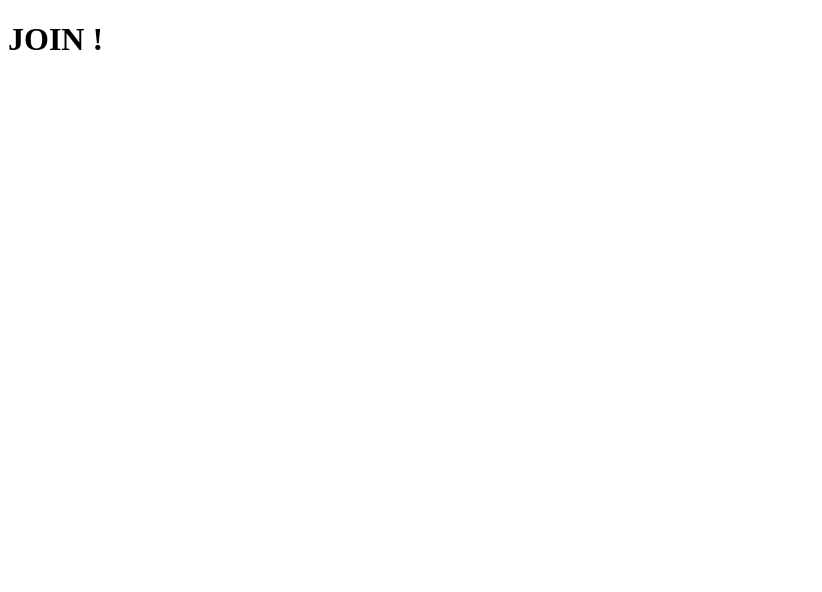
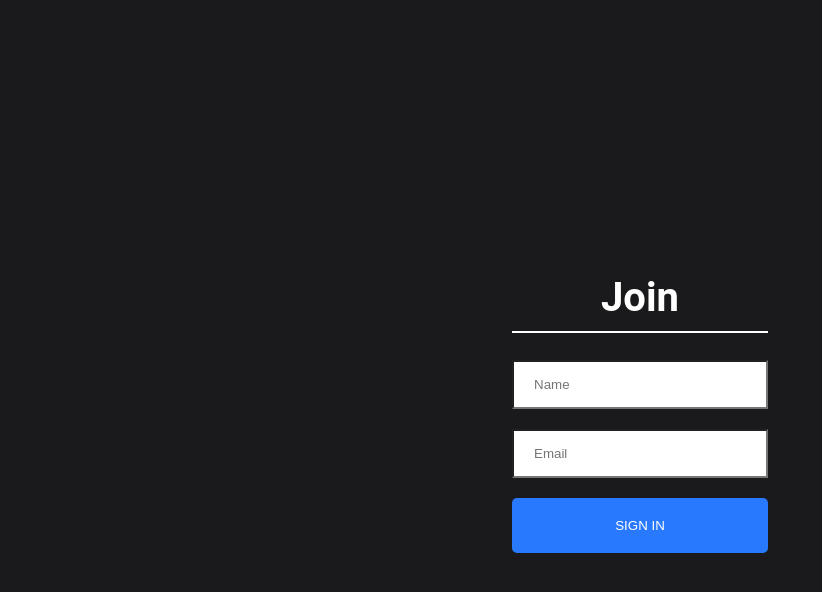
Before and after one commit to elkhoudiry/chat-app-dev, a React (Create React App) app in the folder packages/client/: page / in a window 1280 px wide. Shown: the top 592 px of the page, without its empty margins (0-822 px from the left). Built offline with nearby package versions, Linux system fonts and the light colour scheme.

Commit message:
refactor: adding basic join compenent

```diff
--- /dev/null
+++ b/packages/client/src/components/join/join.css
@@ -0,0 +1,71 @@
+html, body {
+  font-family: 'Roboto', sans-serif;
+  padding: 0;
+  margin: 0;
+}
+
+#root {
+  height: 100vh;
+}
+
+* {
+  box-sizing: border-box;
+}
+
+.joinOuterContainer {
+  display: flex;
+  justify-content: center;
+  text-align: center;
+  height: 100vh;
+  align-items: center;
+  background-color: #1A1A1D;
+}
+
+.joinInnerContainer {
+  width: 20%;
+}
+
+.joinInput {
+  border-radius: 0;
+  padding: 15px 20px;
+  width: 100%;
+}
+
+.heading {
+  color: white;
+  font-size: 2.5em;
+  padding-bottom: 10px;
+  border-bottom: 2px solid white;
+}
+
+.button {
+    color: #fff !important;
+    text-transform: uppercase;
+    text-decoration: none;
+    background: #2979FF;
+    padding: 20px;
+    border-radius: 5px;
+    display: inline-block;
+    border: none;
+    width: 100%;
+}
+
+.mt-20 {
+  margin-top: 20px;
+}
+
+@media (min-width: 320px) and (max-width: 480px) {
+  .joinOuterContainer {
+    height: 100%;
+  }
+
+  .joinInnerContainer {
+    width: 90%;
+  }
+
+
+}
+
+button:focus {
+  outline: 0;
+}
--- a/packages/client/src/components/join/join.tsx
+++ b/packages/client/src/components/join/join.tsx
@@ -1,8 +1,24 @@
-import React from 'react'
+import React, { useState } from "react"
+import { Link } from "react-router-dom"
+
+import "./join.css"
 
 const Join = () => {
+
+    const [name, setName] = useState("")
+    const [email, setEmail] = useState("")
+
     return (
-        <h1>JOIN !</h1>
+        <div className="joinOuterContainer">
+            <div className="joinInnerContainer">
+                <h1 className="heading">Join</h1>
+                <div><input placeholder="Name" className="joinInput" type="text" onChange={(event) => setName(event.target.value)} /></div>
+                <div><input placeholder="Email" className="joinInput mt-20" type="text" onChange={(event) => setEmail(event.target.value)} /></div>
+                <Link onClick={event => (!name || !email) ? event.preventDefault() : null} to={`/chat?name=${name}&email=${email}`}>
+                    <button className="button mt-20" type="submit">Sign In</button>
+                </Link>
+            </div>
+        </div>
     )
 }
 
```
